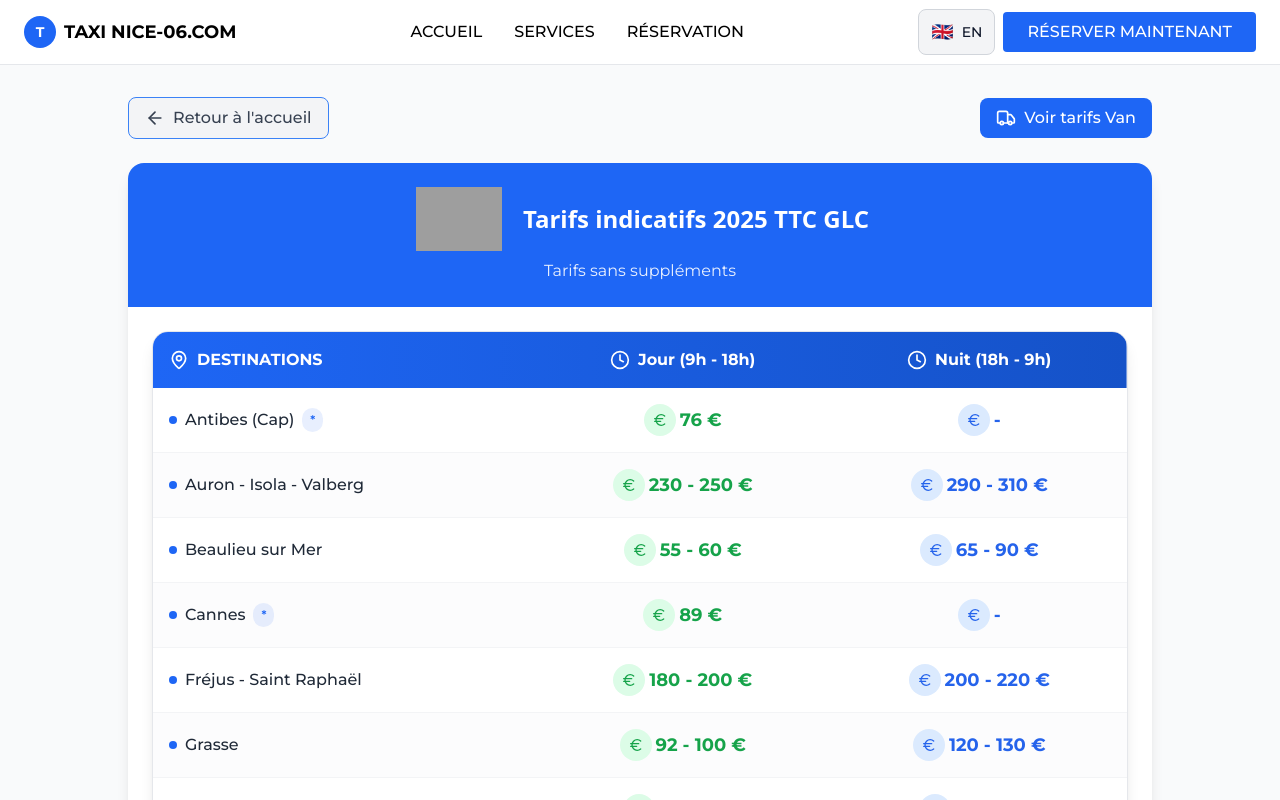
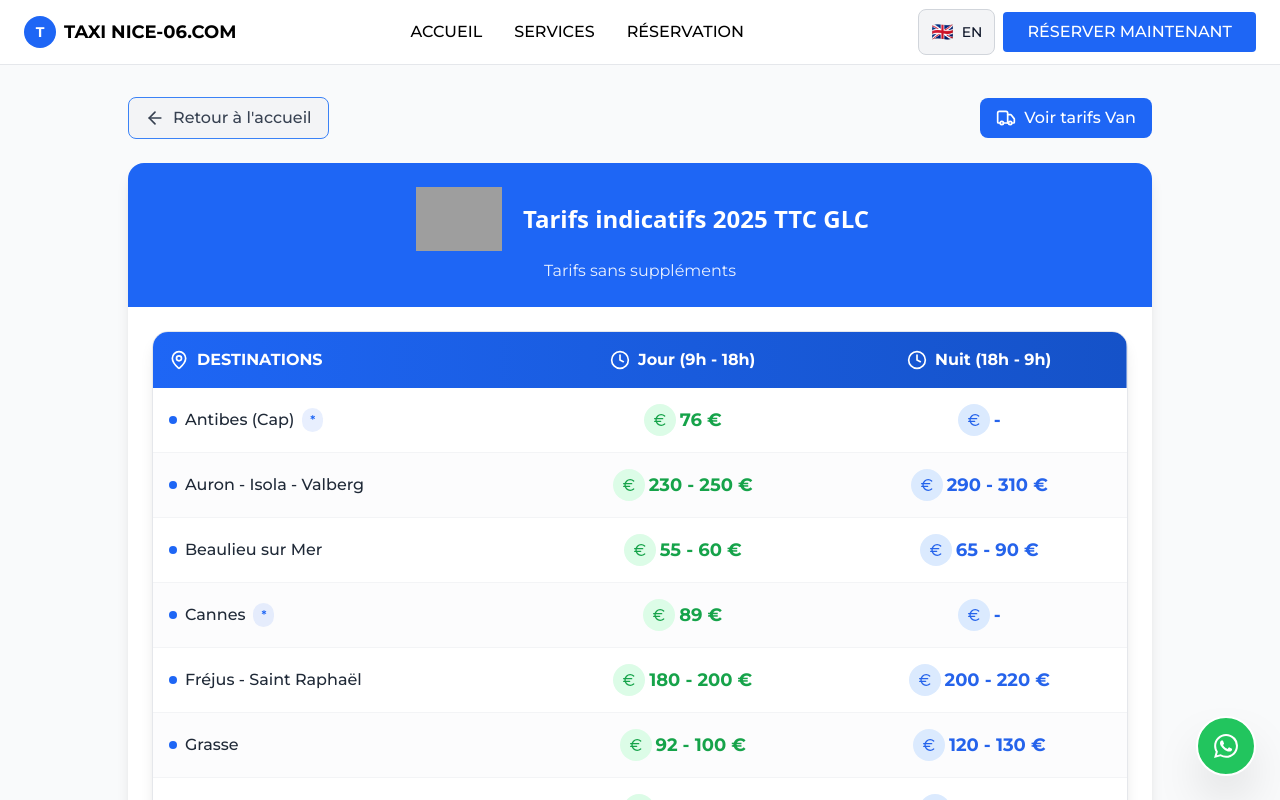
Before and after one commit to Houss82/frontend-taxi-nice-06, a Next.js app: page /tarifs in a window 1280 px wide. Shown: the top 800 px of the page. Built offline with nearby package versions, Linux system fonts and the light colour scheme; grey boxes are pictures that could not be loaded; a web font is replaced by a local one.

Commit message:
ajout tél et mail

```diff
--- a/public/locales/en/common.json
+++ b/public/locales/en/common.json
@@ -153,8 +153,8 @@
     "brand": "Taxi Nice-06.com",
     "description": "Your trusted partner for all your travel on the French Riviera since 2008.",
     "contact": "Contact",
-    "phone": "+33 6 00 00 00 00",
-    "email": "contact@taxinice-06.com",
+    "phone": "+33 6 51 68 36 87",
+    "email": "taxiniceca@gmail.com",
     "location": "Nice, French Riviera",
     "schedule": "Hours",
     "hours": "24/7",
--- a/public/locales/fr/common.json
+++ b/public/locales/fr/common.json
@@ -153,8 +153,8 @@
     "brand": "Taxi Nice-06.com",
     "description": "Votre partenaire de confiance pour tous vos déplacements sur la Côte d'Azur depuis 2008.",
     "contact": "Contact",
-    "phone": "+33 6 00 00 00 00",
-    "email": "contact@taxinice-06.com",
+    "phone": "+33 6 51 68 36 87",
+    "email": "taxiniceca@gmail.com",
     "location": "Nice, Côte d'Azur",
     "schedule": "Horaires",
     "hours": "24h/24 - 7j/7",
--- a/src/app/layout.jsx
+++ b/src/app/layout.jsx
@@ -1,4 +1,5 @@
 import StructuredData from "@/components/StructuredData.jsx";
+import WhatsAppButton from "@/components/WhatsAppButton.jsx";
 import { LanguageProvider } from "@/contexts/LanguageContext.jsx";
 import { Geist, Geist_Mono } from "next/font/google";
 import "./globals.css";
@@ -103,6 +104,7 @@
       >
         <StructuredData />
         <LanguageProvider>{children}</LanguageProvider>
+        <WhatsAppButton />
       </body>
     </html>
   );
--- a/src/components/Hero.jsx
+++ b/src/components/Hero.jsx
@@ -21,7 +21,7 @@
         {/* Contenu textuel positionné comme dans l'image */}
         <div className="absolute left-4 right-4 md:left-16 top-1/4 md:top-1/3 transform -translate-y-1/2 max-w-4xl">
           <h1
-            className="text-2xl sm:text-3xl md:text-5xl lg:text-7xl text-black font-bold leading-tight mb-2 md:mb-4 animate-slide-in-right"
+            className="text-3xl sm:text-3xl md:text-5xl lg:text-7xl text-black font-bold leading-tight mb-2 md:mb-4 animate-slide-in-right"
             style={{ fontFamily: '"Poppins", sans-serif' }}
           >
             {t("hero.title")}
--- a/src/components/StructuredData.jsx
+++ b/src/components/StructuredData.jsx
@@ -6,8 +6,8 @@
     description:
       "Chauffeur privé 24/7 à Nice et Côte d'Azur. Transferts Aéroport Nice, Hôtels, VSL, Excursions. Mercedes GLC et Van Premium.",
     url: "https://taxi-nice-06.com",
-    telephone: "+33-6-XX-XX-XX-XX", // Remplacez par votre vrai numéro
-    email: "contact@taxi-nice-cote-dazur.com", // Remplacez par votre vrai email
+    telephone: "+33 6 51 68 36 87",
+    email: "taxiniceca@gmail.com",
     address: {
       "@type": "PostalAddress",
       streetAddress: "Nice, Côte d'Azur",
--- /dev/null
+++ b/src/components/WhatsAppButton.jsx
@@ -0,0 +1,40 @@
+"use client";
+
+export default function WhatsAppButton() {
+  const phoneNumber = "33651683687"; // Votre numéro sans le +33
+  const message =
+    "Bonjour, je souhaite réserver un taxi. Pouvez-vous m'aider ?";
+
+  const whatsappUrl = `https://wa.me/${phoneNumber}?text=${encodeURIComponent(
+    message
+  )}`;
+
+  // Debug: vérifier que le composant se charge
+  console.log("WhatsAppButton loaded");
+
+  return (
+    <a
+      href={whatsappUrl}
+      target="_blank"
+      rel="noopener noreferrer"
+      className="fixed bottom-4 right-4 sm:bottom-6 sm:right-6 z-[9999] bg-green-500 hover:bg-green-600 text-white p-4 rounded-full shadow-2xl hover:shadow-2xl transition-all duration-300 hover:scale-110 group min-w-[60px] min-h-[60px] flex items-center justify-center border-2 border-white"
+      aria-label="Contacter sur WhatsApp"
+    >
+      {/* Icône WhatsApp SVG */}
+      <svg
+        className="w-7 h-7 sm:w-6 sm:h-6"
+        fill="white"
+        viewBox="0 0 24 24"
+        xmlns="http://www.w3.org/2000/svg"
+      >
+        <path d="M17.472 14.382c-.297-.149-1.758-.867-2.03-.967-.273-.099-.471-.148-.67.15-.197.297-.767.966-.94 1.164-.173.199-.347.223-.644.075-.297-.15-1.255-.463-2.39-1.475-.883-.788-1.48-1.761-1.653-2.059-.173-.297-.018-.458.13-.606.134-.133.298-.347.446-.52.149-.174.198-.298.298-.497.099-.198.05-.371-.025-.52-.075-.149-.669-1.612-.916-2.207-.242-.579-.487-.5-.669-.51-.173-.008-.371-.01-.57-.01-.198 0-.52.074-.792.372-.272.297-1.04 1.016-1.04 2.479 0 1.462 1.065 2.875 1.213 3.074.149.198 2.096 3.2 5.077 4.487.709.306 1.262.489 1.694.625.712.227 1.36.195 1.871.118.571-.085 1.758-.719 2.006-1.413.248-.694.248-1.289.173-1.413-.074-.124-.272-.198-.57-.347m-5.421 7.403h-.004a9.87 9.87 0 01-5.031-1.378l-.361-.214-3.741.982.998-3.648-.235-.374a9.86 9.86 0 01-1.51-5.26c.001-5.45 4.436-9.884 9.888-9.884 2.64 0 5.122 1.03 6.988 2.898a9.825 9.825 0 012.893 6.994c-.003 5.45-4.437 9.884-9.885 9.884m8.413-18.297A11.815 11.815 0 0012.05 0C5.495 0 .16 5.335.157 11.892c0 2.096.547 4.142 1.588 5.945L.057 24l6.305-1.654a11.882 11.882 0 005.683 1.448h.005c6.554 0 11.89-5.335 11.893-11.893A11.821 11.821 0 0020.885 3.488" />
+      </svg>
+
+      {/* Tooltip */}
+      <div className="absolute bottom-full right-0 mb-2 px-3 py-2 bg-gray-800 text-white text-sm rounded-lg opacity-0 group-hover:opacity-100 transition-opacity duration-300 whitespace-nowrap">
+        Contactez-nous sur WhatsApp
+        <div className="absolute top-full right-4 w-0 h-0 border-l-4 border-r-4 border-t-4 border-transparent border-t-gray-800"></div>
+      </div>
+    </a>
+  );
+}
```
Also changed, not shown: src/components/SeoContent.jsx (+13 -13 lines).
